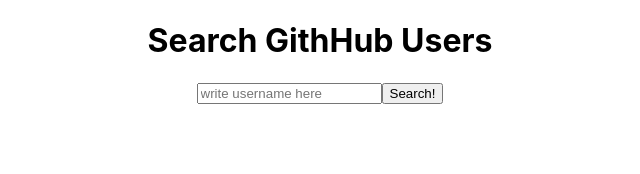
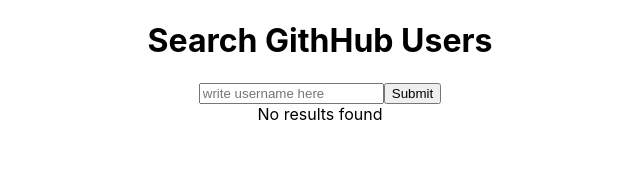
Before and after one commit to ceciliabarudi/github-user-search, a React (Create React App) app: page / in a window 1280 px wide. Shown: the top 174 px of the page, without its empty margins (320-960 px from the left). Built offline with nearby package versions, Linux system fonts and the light colour scheme.

Commit message:
weird behavior in the filtered list

```diff
--- a/src/App.css
+++ b/src/App.css
@@ -30,3 +30,7 @@
     transform: rotate(360deg);
   }
 }
+
+ul {
+  list-style: none;
+}
--- a/src/App.js
+++ b/src/App.js
@@ -1,13 +1,54 @@
 import React, { Component } from 'react';
 import './App.css';
-import Form from './components/Form';
+import UserList from './components/UserList';
+import axios from 'axios'
 
 class App extends Component {
+  state = {
+    username: '',
+    users: [],
+    filterword: '',
+    isLoading: true
+  }
+
+  handleOnChange = (event) => {
+    this.setState({
+      username: event.target.value
+    })
+  }
+
+  handleSubmit = (event) => {
+    event.preventDefault()
+    const username = this.state.username;
+
+    axios.get(`https://api.github.com/search/users?q=${this.state.filterword}+type:user+in:login`)
+      .then((response) => {
+        console.log(response.data.items)
+        this.setState({
+          username,
+          users: response.data.items,
+          filterword: this.state.username,
+          isLoading: false,
+        })
+      })
+      .catch((error) => {
+        console.log(error)
+      })
+  }
+
   render() {
+    const filteredUser = this.state.users.filter((user) => { return user.login === this.state.filterword })
+    console.log(this.state.users)
     return (
+
       <div className="App">
         <h1>Search GithHub Users</h1>
-        <Form></Form>
+        <form onSubmit={this.handleSubmit}>
+          <input type="text" onChange={this.handleOnChange} value={this.state.username} placeholder="write username here" />
+          <input type="submit"/>
+        </form>
+
+        <UserList filterword={filteredUser} isLoading={this.state.isLoading} users={this.state.users}/>
       </div>
     );
   }
--- a/src/components/Form.js
+++ /dev/null
@@ -1,43 +0,0 @@
-'Use strict'
-
-import React, { Component } from 'react';
-import axios from 'axios'
-
-class Form extends Component {
-  state = {
-    username: '',
-  }
-
-  handleOnChange = (event) => {
-    this.setState({
-      username: event.target.value
-    })
-  }
-
-  handleSubmit = (event) => {
-    event.preventDefault()
-    console.log('i was clicked')
-
-    axios.get(`https://api.github.com/search/users?q=${this.state.username}+in:login`)
-      .then((username) => {
-        console.log('We found ', username.data.items[0].login)
-      })
-      .catch((error) => {
-        console.log(error)
-      })
-  }
-
-  render() {
-    const { username } = this.state.username;
-    return (
-      <div>
-        <form onSubmit={this.handleSubmit}>
-          <input type="text" onChange={this.handleOnChange} value={username} placeholder="write username here" />
-          <button type="submit" value="submit">Search!</button>
-        </form>
-      </div>
-    );
-  }
-}
-
-export default Form;
--- /dev/null
+++ b/src/components/UserList.js
@@ -0,0 +1,29 @@
+'Use strict'
+
+import React, { Component } from 'react';
+
+class UserList extends Component {
+
+  render() {
+    const users = this.props.users;
+    const { isLoading } = this.props.isLoading;
+
+    if (isLoading) {
+      return <div>Loading...</div>
+    }
+    if (!users.length) {
+      return <div>No results found</div>
+    }
+    return (
+      <div>
+        <ul>
+          {users.map((user) => {
+            return <li key={user.id}>{user.login}</li>
+          })}
+        </ul>
+      </div>
+    );
+  }
+}
+
+export default UserList;
```
